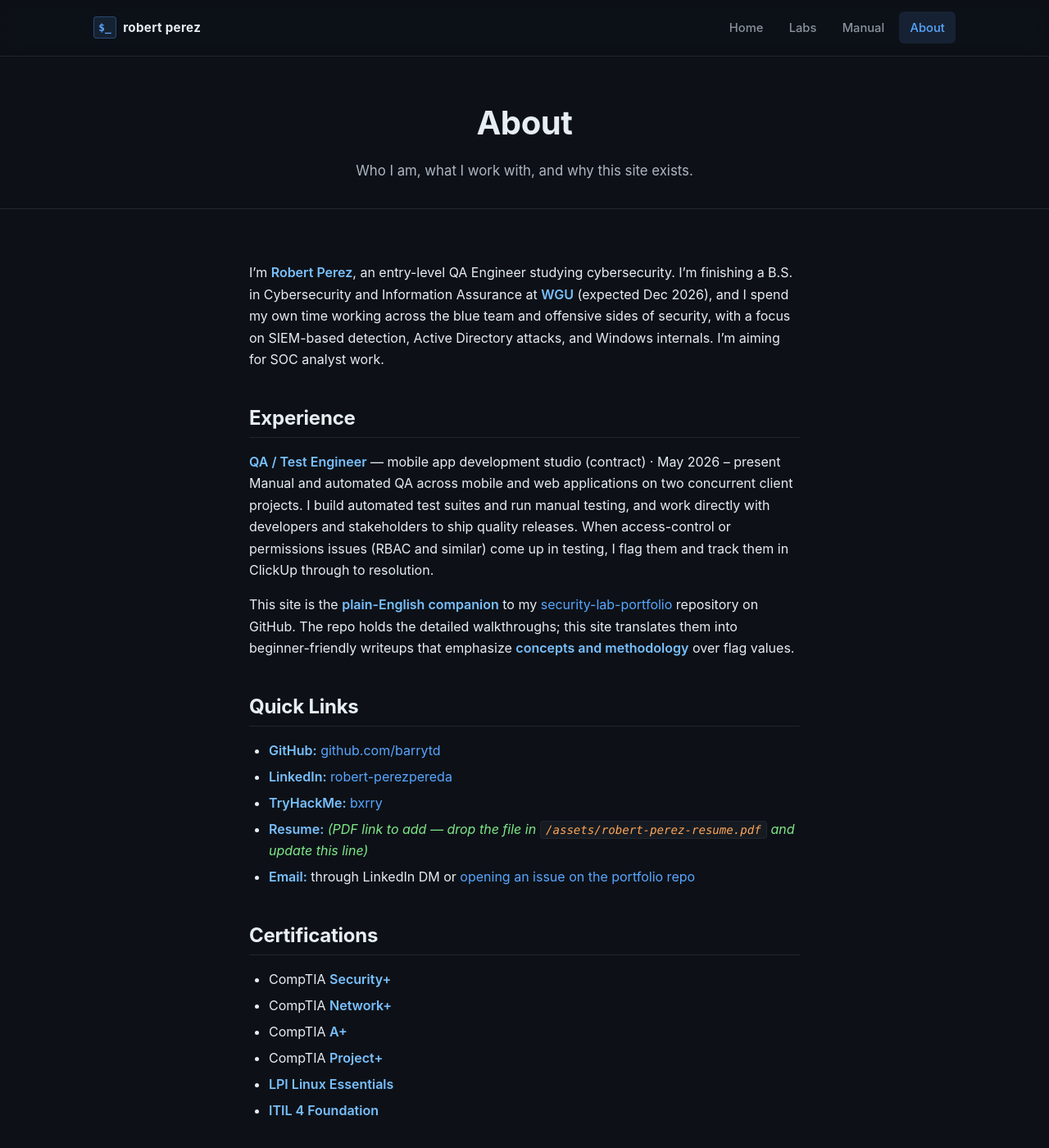
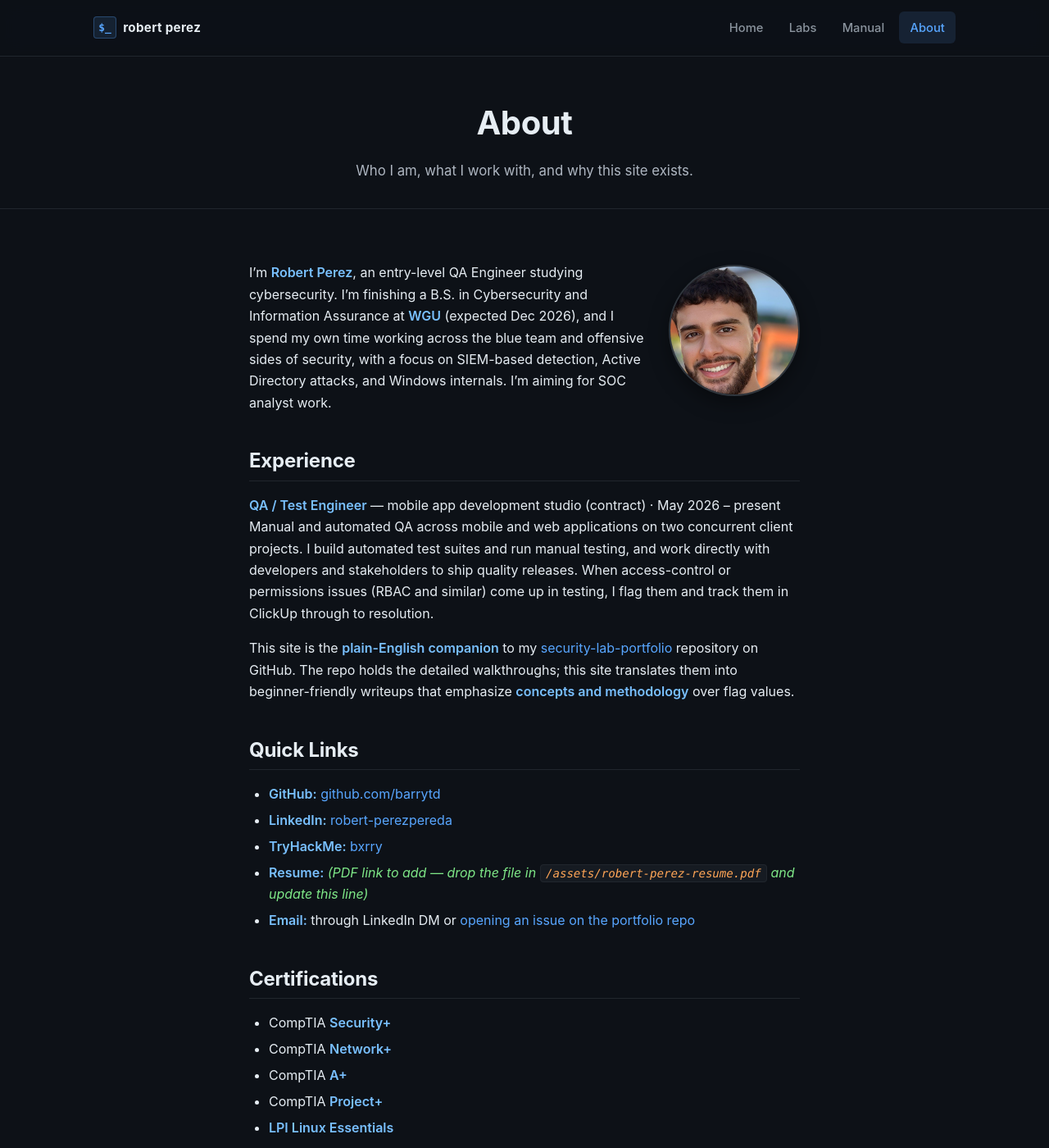
Before and after one commit to barrytd/barrytd.github.io, a Jekyll site: the page built from about.md, in a window 1280 px wide and 1400 px high. Shown: the whole window at 82% size. Built offline with Jekyll 4.4.1, drawn with Linux system fonts in a browser that asks for light colours.

Commit message:
add headshot to About page
Circular avatar (160px) from a cropped copy of the user's photo, floated
beside the intro on desktop and centered on mobile, styled to match the
palette. Second person cropped out of frame.

Co-Authored-By: Claude Opus 4.8 (1M context) <noreply@anthropic.com>

```diff
--- a/about.md
+++ b/about.md
@@ -4,6 +4,8 @@ title: About
 subtitle: Who I am, what I work with, and why this site exists.
 permalink: /about/
 ---
+
+<img class="about-photo" src="{{ '/assets/images/robert-perez.jpg' | relative_url }}" alt="Robert Perez">
 
 I'm **Robert Perez**, an entry-level QA Engineer studying cybersecurity. I'm finishing a B.S. in Cybersecurity and Information Assurance at **WGU** (expected Dec 2026), and I spend my own time working across the blue team and offensive sides of security, with a focus on SIEM-based detection, Active Directory attacks, and Windows internals. I'm aiming for SOC analyst work.
 
--- a/assets/css/style.css
+++ b/assets/css/style.css
@@ -981,3 +981,25 @@ pre code {
   }
   .lab-header, .lab-content, .lab-footer-nav { padding-left: 1.25em; padding-right: 1.25em; }
 }
+
+/* ------------------------------------------------------------------
+   About page headshot
+   ------------------------------------------------------------------ */
+.about-photo {
+  width: 160px;
+  height: 160px;
+  border-radius: 50%;
+  object-fit: cover;
+  border: 2px solid var(--border);
+  box-shadow: var(--shadow);
+  float: right;
+  margin: 0.25rem 0 1rem 1.75rem;
+}
+
+@media (max-width: 560px) {
+  .about-photo {
+    float: none;
+    display: block;
+    margin: 0 auto 1.5rem;
+  }
+}
```
Also changed, not shown: assets/images/robert-perez.jpg (added).
